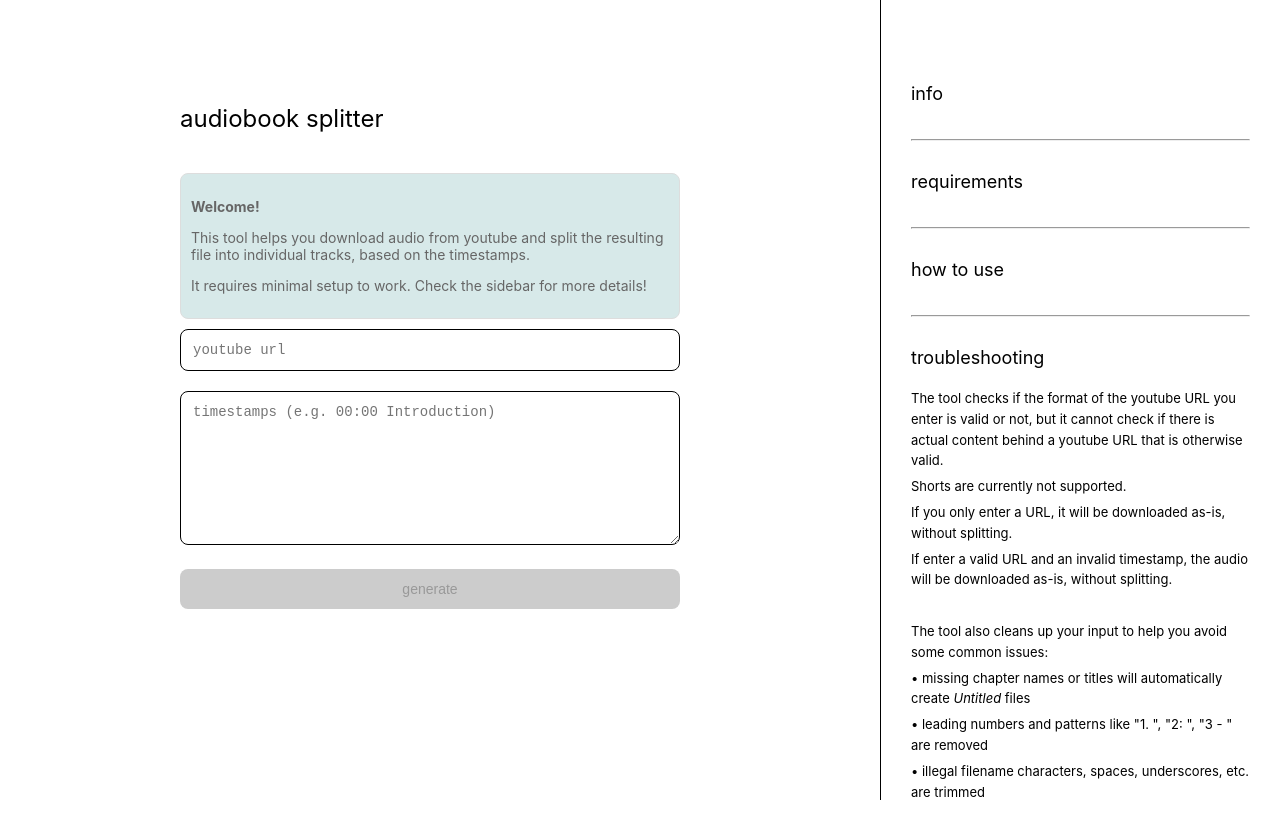
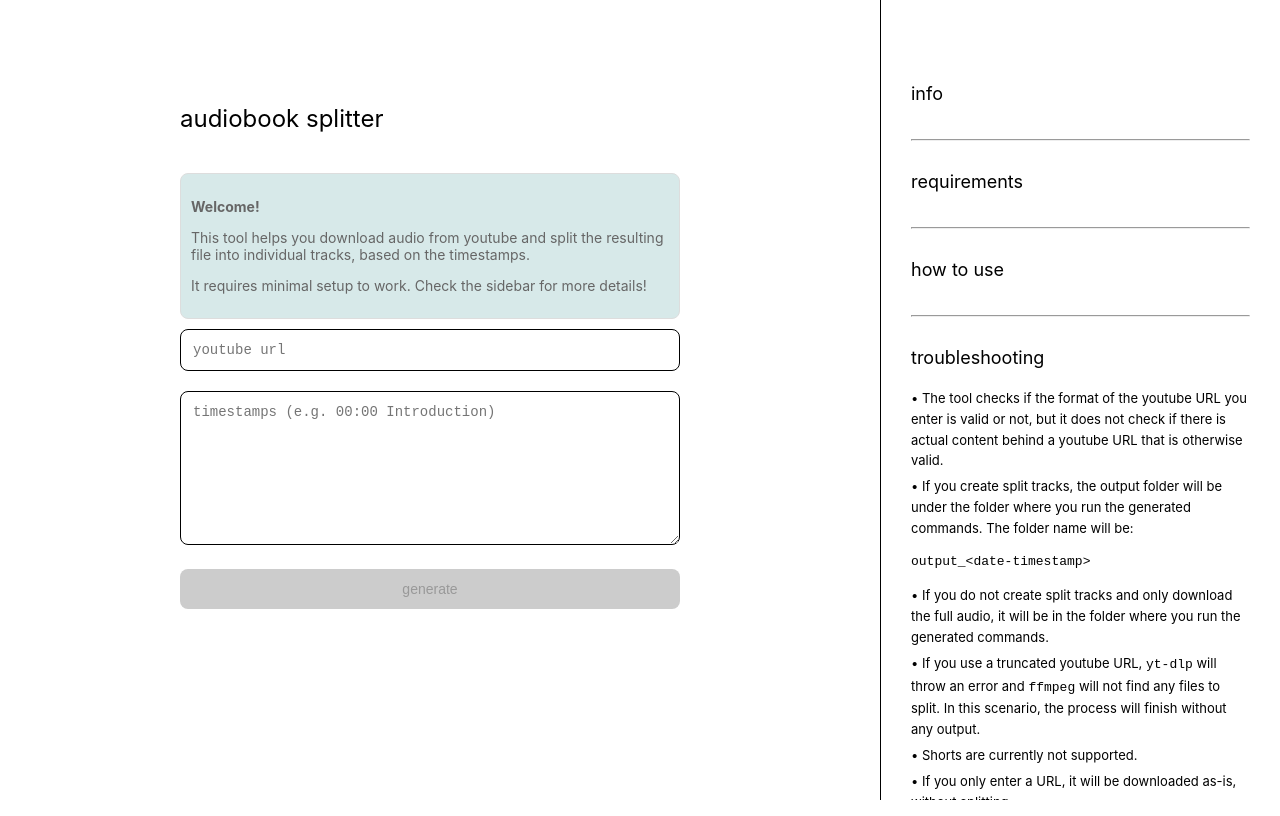
Before and after one commit to szekelyzol/audiobook-splitter, a Next.js app: page / in a window 1280 px wide. Both pictures are taken after a click on the heading "troubleshooting". Built offline with nearby package versions, Linux system fonts and the light colour scheme.

Commit message:
Add some more clarifications

```diff
--- a/pages/index.tsx
+++ b/pages/index.tsx
@@ -373,11 +373,6 @@ export default function Home() {
               <p><strong>5.</strong> Run the generated commands in a terminal.</p>
               <p><strong>6.</strong> Your mp3 tracks should be ready in the output folder.</p>
 
-              <div className={styles.introbox}>
-                <p>If you create split tracks, the output folder will be under the folder where you run the generated commands. The folder name will be: <pre>output_&lt;date-timestamp&gt;</pre></p>
-                <p>If you do not create split tracks and only download the full audio, it will be in the folder where you run the generated commands.</p>
-              </div>
-
               {/* TIMESTAMP FORMAT section */}
 
               <br />
@@ -439,10 +434,13 @@ export default function Home() {
             </summary>
             <div className={styles.sidebarSection}>
 
-              <p>The tool checks if the format of the youtube URL you enter is valid or not, but it cannot check if there is actual content behind a youtube URL that is otherwise valid.</p>
-              <p>Shorts are currently not supported.</p>
-              <p>If you only enter a URL, it will be downloaded as-is, without splitting.</p>
-              <p>If enter a valid URL and an invalid timestamp, the audio will be downloaded as-is, without splitting.</p>
+              <p>• The tool checks if the format of the youtube URL you enter is valid or not, but it does not check if there is actual content behind a youtube URL that is otherwise valid.</p>
+              <p>• If you create split tracks, the output folder will be under the folder where you run the generated commands. The folder name will be: <pre>output_&lt;date-timestamp&gt;</pre></p>
+              <p>• If you do not create split tracks and only download the full audio, it will be in the folder where you run the generated commands.</p>
+              <p>• If you use a truncated youtube URL, <code>yt-dlp</code> will throw an error and <code>ffmpeg</code> will not find any files to split. In this scenario, the process will finish without any output.</p>
+              <p>• Shorts are currently not supported.</p>
+              <p>• If you only enter a URL, it will be downloaded as-is, without splitting.</p>
+              <p>• If enter a valid URL and an invalid timestamp, the audio will be downloaded as-is, without splitting.</p>
 
               <br />
 
@@ -453,7 +451,9 @@ export default function Home() {
 
               <br />
 
-              <p>If the filenames or audio lengths look weird in the output, check your input and the generated commands for incorrect timestamps.</p>
+              <div className={styles.introbox}>
+                <p>If the filenames or audio lengths look weird in the output, check your input and the generated commands for incorrect timestamps.</p>
+              </div>
             </div>
           </details>
         </div>
```
